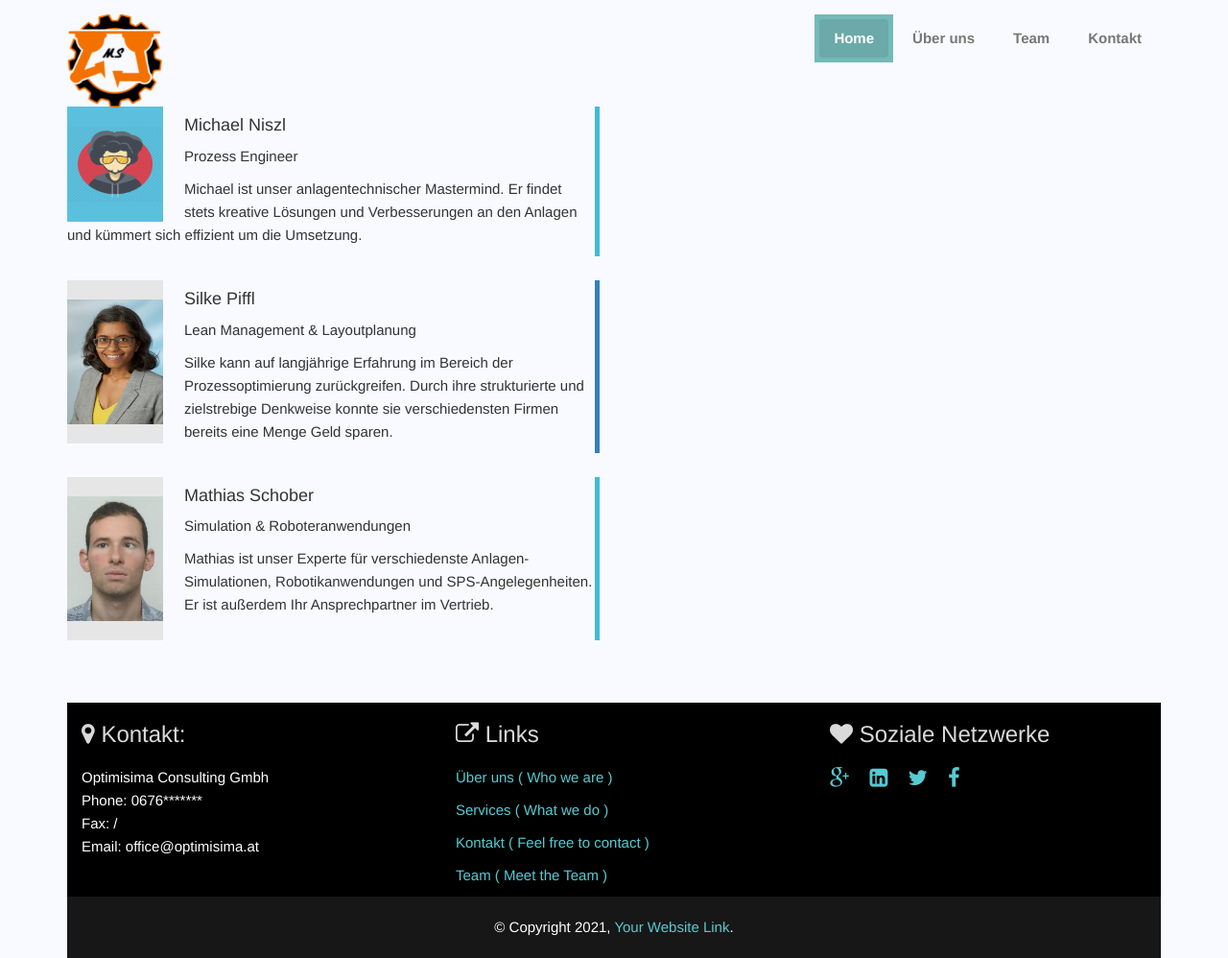
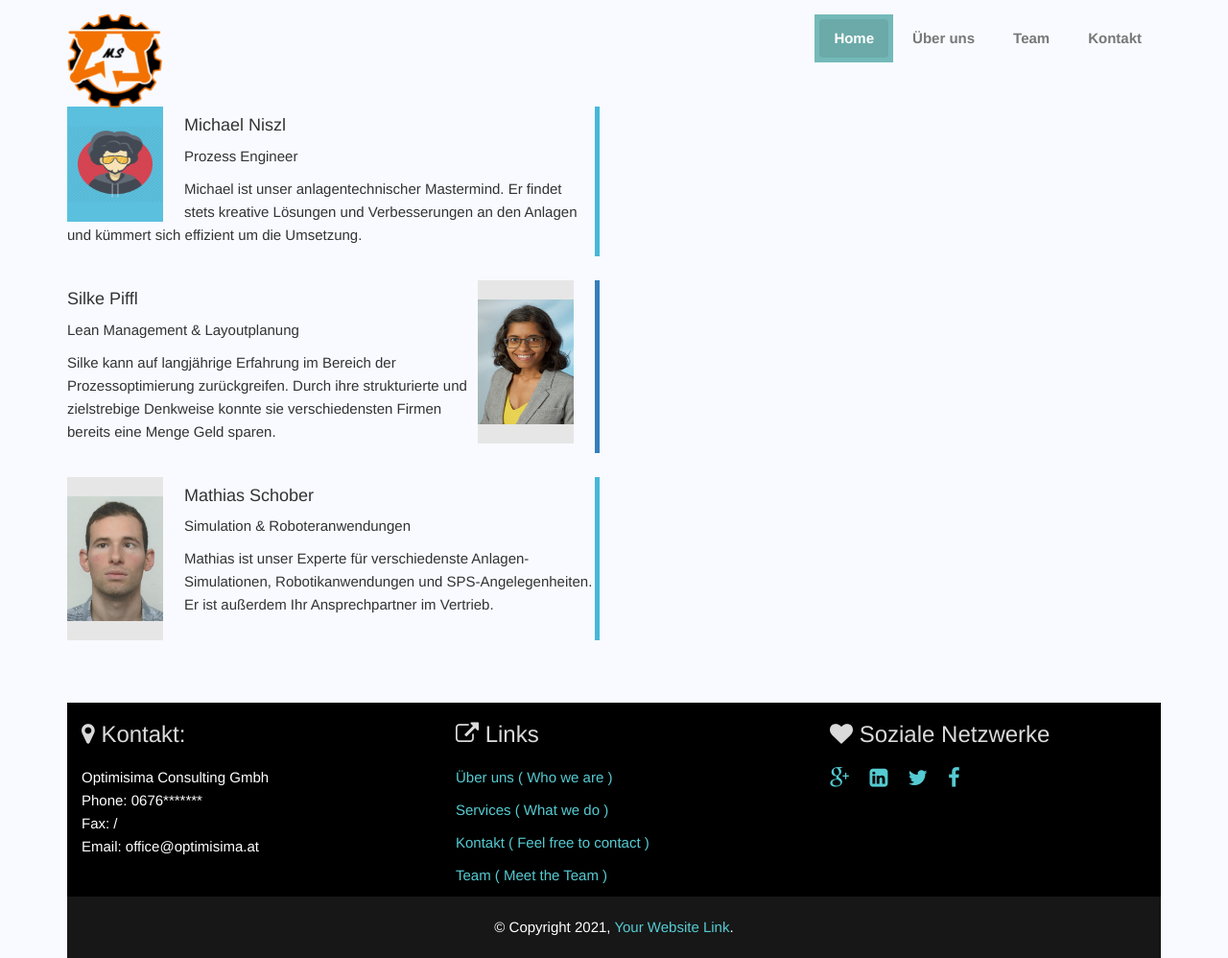
Before and after one commit to MathiasSchober/optimisima, a Jekyll site: the page built from team.html, in a window 1280 px wide. Shown: the whole page at 96% size. Built offline with Jekyll 4.4.1, drawn with Linux system fonts in a browser that asks for light colours.

Commit message:
Update team.html

```diff
--- a/team.html
+++ b/team.html
@@ -22,8 +22,8 @@ permalink: /team
           Michael ist unser anlagentechnischer Mastermind. Er findet stets kreative Lösungen und Verbesserungen an den Anlagen und kümmert sich effizient um die Umsetzung.
         </p>
       </div>
-      <div class="blockquote-box blockquote-primary animated wow fadeInLeft clearfix">
-        <div class="square pull-left">
+      <div class="blockquote-box blockquote-primary animated wow fadeInRight clearfix">
+        <div class="square pull-right">
           <img src="../assets/img/team/002_1.PNG" alt="Feature-img" height="130" width="100">
         </div>
         <h4>
```
